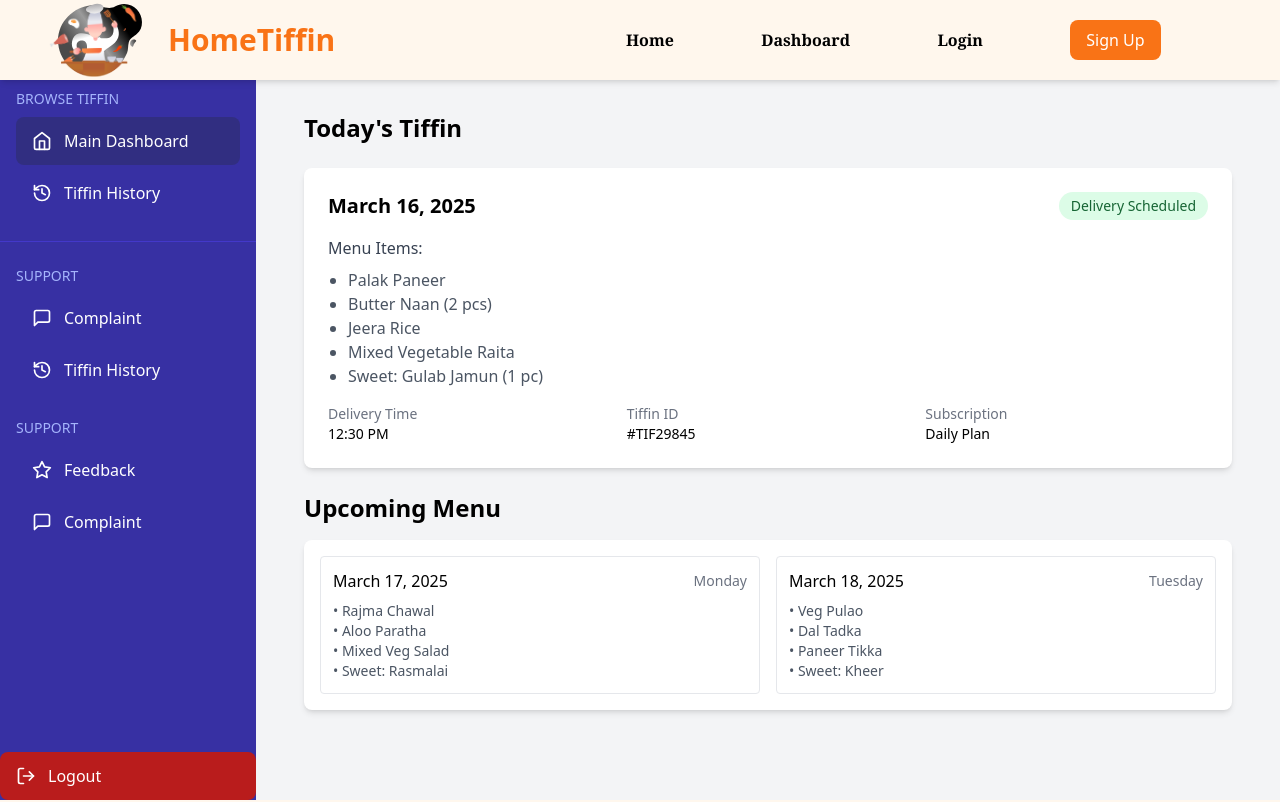
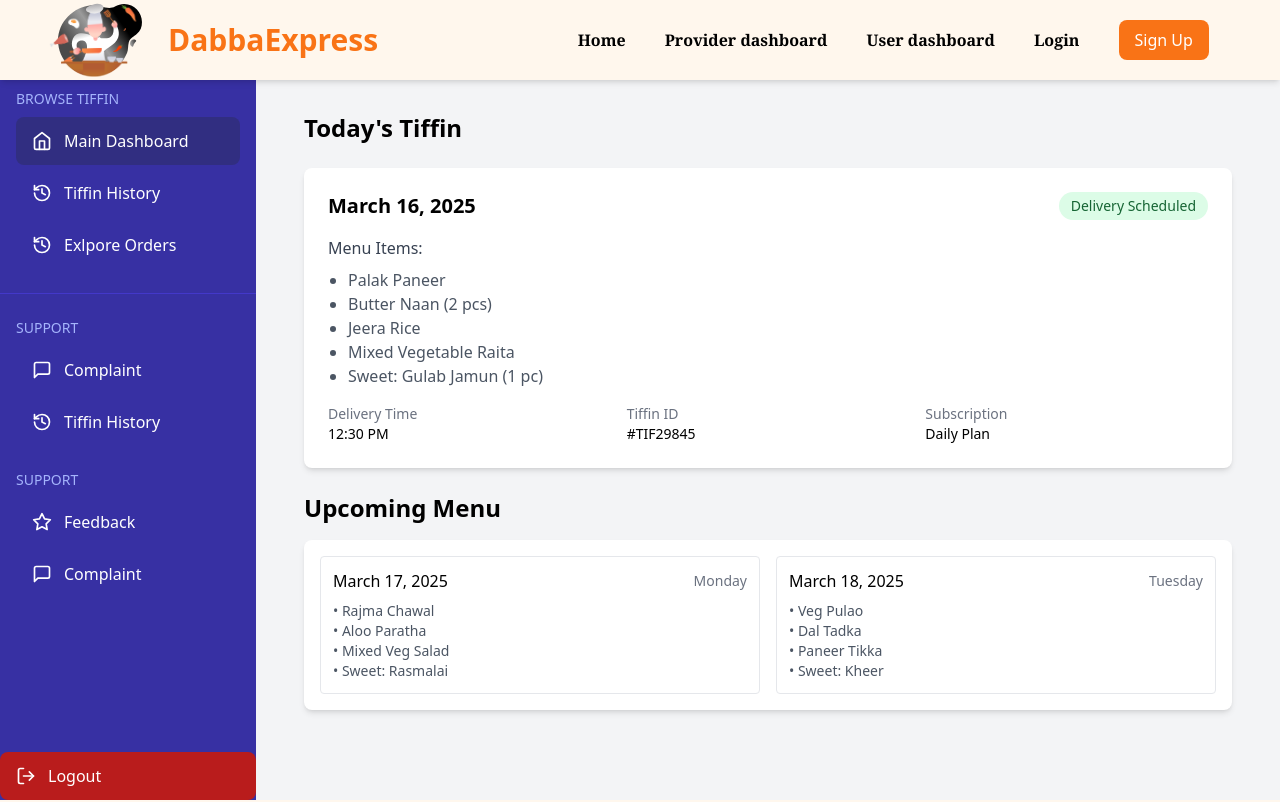
Before and after one commit to aniketmdinde/DabbaExpress, a React (Vite) app in the folder frontend/: page /user/dashboard in a window 1280 px wide. Shown: the top 802 px of the page. Built offline with nearby package versions, Linux system fonts and the light colour scheme.

Commit message:
feat: Added remaining routes

```diff
--- a/frontend/src/components/Navbar.jsx
+++ b/frontend/src/components/Navbar.jsx
@@ -1,4 +1,4 @@
-import React, { useState } from 'react';
+import React, { useEffect, useState } from 'react';
 import { Link, useNavigate } from 'react-router-dom';
 import { ChefHat, LogOut, User } from 'lucide-react';
 import Lottie from "lottie-react";
@@ -14,6 +14,13 @@ const Navbar = () => {
     navigate('/');
   };
 
+  useEffect(()=>{
+    localStorage.setItem('user',{
+      full_Name:"Aniket",
+      type:"role"
+    })
+  })
+
   return (
     <nav className="bg-orange-50 shadow-md fixed w-full z-50">
       <div className="w-100% mx-auto px-4 sm:px-6 lg:px-8">
@@ -21,7 +28,7 @@ const Navbar = () => {
           <div className="flex items-center">
             <Link to="/" className="flex  items-center">
             <Lottie animationData={animation1} className="w-32 mx-auto" />
-              <span className="ml-2 text-3xl font-bold text-orange-500">HomeTiffin</span>
+              <span className="ml-2 text-3xl font-bold text-orange-500">DabbaExpress</span>
             </Link>
           </div>
           <div className="hidden md:flex items-center justify-evenly w-7/12 ">
@@ -29,7 +36,10 @@ const Navbar = () => {
               <Link to="/" className="text-black font-serif hover:text-orange-500 font-bold">Home</Link>
             </div>
             <div className="flex flex-col items-center">
-              <Link to="/dashboard" className="text-black font-serif hover:text-orange-500 font-bold">Dashboard</Link>
+              <Link to="/provider/dashboard" className="text-black font-serif hover:text-orange-500 font-bold">Provider dashboard</Link>
+            </div>
+            <div className="flex flex-col items-center">
+              <Link to="/user/dashboard" className="text-black font-serif hover:text-orange-500 font-bold">User dashboard</Link>
             </div>
             {isLoggedIn ? (
               <>
--- a/frontend/src/components/auth/Login.jsx
+++ b/frontend/src/components/auth/Login.jsx
@@ -61,7 +61,7 @@ const Login = () => {
       if (response.status === 200) {
         toast.success(response.data.message);  // ✅ Correct success toast
 
-        navigate("/dashboard")  // ✅ Correct success toast
+        navigate("/")  // ✅ Correct success toast
       } else {
         toast.error(response.data.message);
       }
--- a/frontend/src/components/customer/CustomerDashboard.jsx
+++ b/frontend/src/components/customer/CustomerDashboard.jsx
@@ -1,5 +1,6 @@
 import React, { useState } from 'react';
 import { Menu, Search, Home, History, MessageSquare, Star, LogOut, ChevronRight } from 'lucide-react';
+import CustomerPage from './CustomerPage';
 
 export default function CustomerDashboard() {
   const [activePage, setActivePage] = useState('main');
@@ -139,6 +140,9 @@ export default function CustomerDashboard() {
             </div>
           </div>
         );
+
+      case 'orders':
+        return <CustomerPage/>
       default:
         return <div className="p-6">Page not found</div>;
     }
@@ -280,6 +284,13 @@ export default function CustomerDashboard() {
                 <History size={20} className="mr-3" />
                 <span>Tiffin History</span>
               </button>
+              <button
+                onClick={() => setActivePage('orders')}
+                className={`flex items-center px-4 py-3 w-full text-left rounded-lg ${activePage === 'orders' ? 'bg-indigo-900' : 'hover:bg-indigo-700'}`}
+              >
+                <History size={20} className="mr-3" />
+                <span>Exlpore Orders</span>
+              </button>
             </nav>
           </div>
 
```
